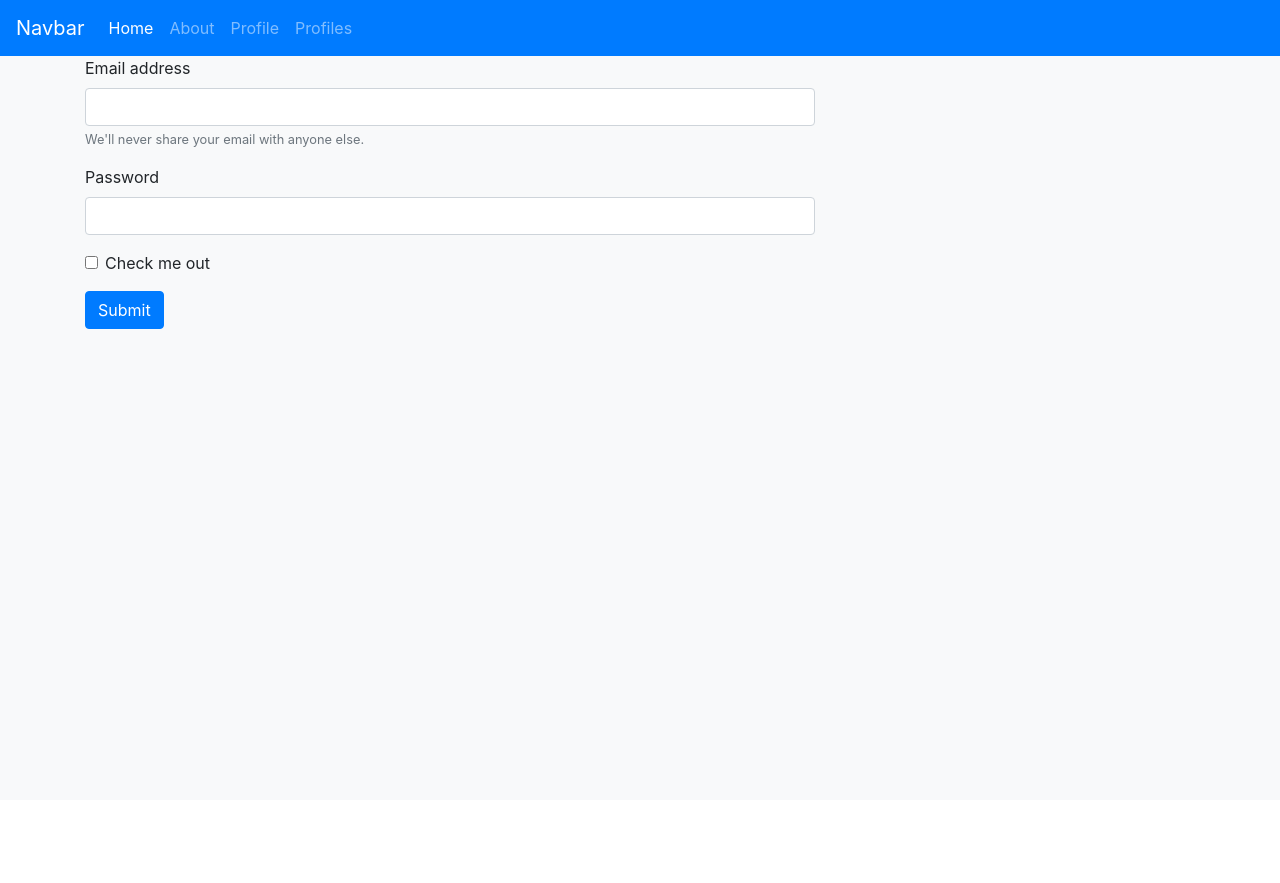
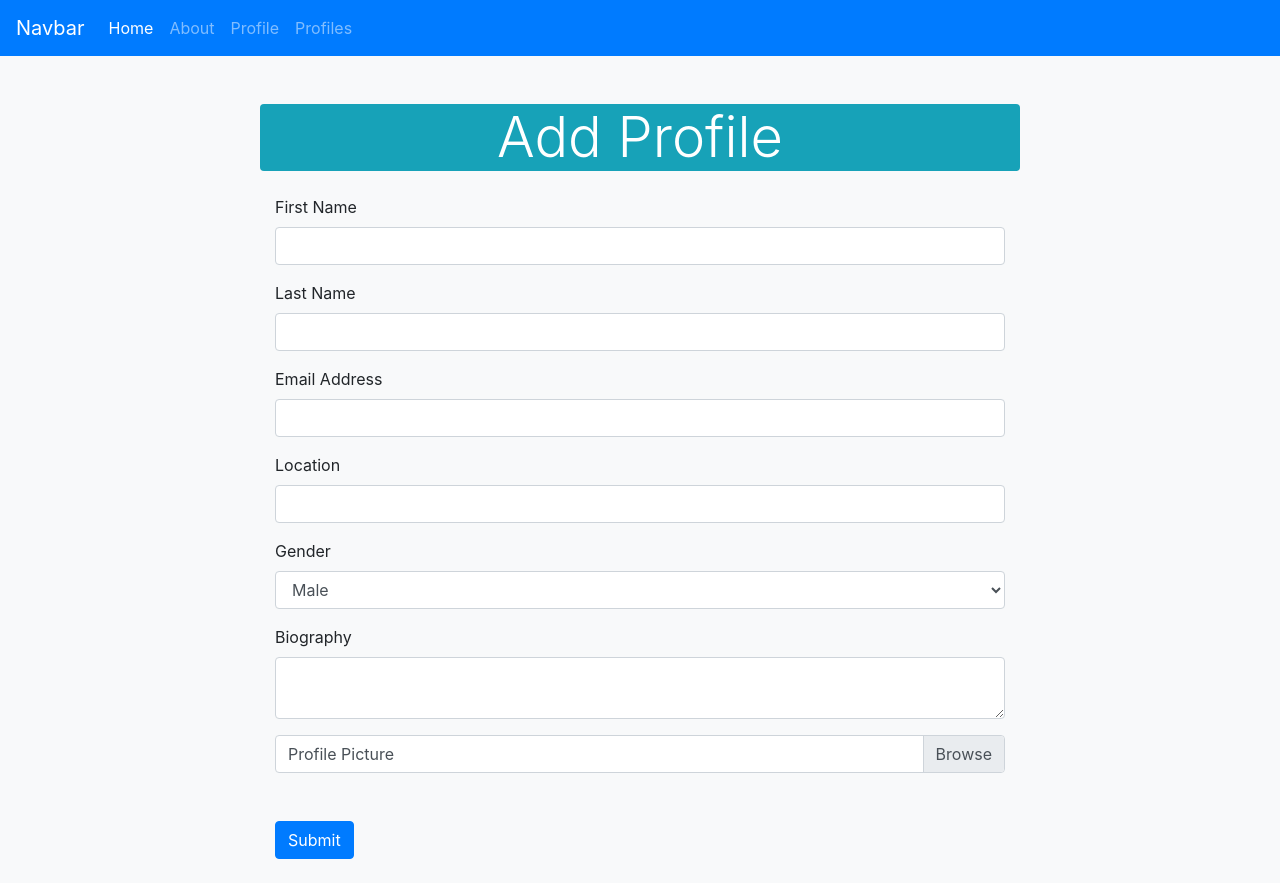
Before and after one commit to gill876/info3180-project1, a Flask app: page /profile in a window 1280 px wide. Before the commit the page ends 329 px from the top, so only its background shows below. Run offline with Flask 2, Linux system fonts and the light colour scheme; some libraries are stand-ins or nearby versions.

Commit message:
form partial complete

```diff
--- a/app/forms.py
+++ b/app/forms.py
@@ -8,9 +8,9 @@ class Profile(FlaskForm):
     lname = StringField('Last Name', validators=[DataRequired()])
     email = StringField('Email Address', validators=[DataRequired()])
     location = StringField('Location', validators=[DataRequired()])
-    gender = StringField('Gender', validators=[DataRequired()])
-    biography = StringField('Biography', validators=[DataRequired()])
-    profile_img = FileField('Photo', validators=[
+    gender = SelectField(u'Gender', choices=[('Male', 'Male'), ('Female', 'Female'), ('Other', 'Other')])
+    biography = TextAreaField('Biography', validators=[DataRequired()])
+    profile_img = FileField('Profile Picture', validators=[
         FileRequired(),
         FileAllowed(['jpg', 'png', 'jpeg', 'Images only!'])
     ])
--- a/app/templates/profile.html
+++ b/app/templates/profile.html
@@ -1,22 +1,51 @@
 {% extends "base.html" %}
 
 {% block main %}
-    <div class="row">
-        <div class="col-8">
-            <form>
+    <div class="row justify-content-center">
+        <div class="col-8 mt-5 bg-info rounded">
+            <div class="text-center display-4 font-weight-light text-white">Add Profile</div>
+        </div>
+    </div>
+    <div class="row justify-content-center">
+        <div class="col-8 my-4">
+            <form method="post" action="{{ url_for('profile') }}">
+
+                {{ form.csrf_token }}
                 <div class="form-group">
-                    <label for="exampleInputEmail1">Email address</label>
-                    <input type="email" class="form-control" id="exampleInputEmail1" aria-describedby="emailHelp">
-                    <small id="emailHelp" class="form-text text-muted">We'll never share your email with anyone else.</small>
+                    {{ form.fname.label }}
+                    {{ form.fname(class="form-control") }}
                 </div>
+
                 <div class="form-group">
-                    <label for="exampleInputPassword1">Password</label>
-                    <input type="password" class="form-control" id="exampleInputPassword1">
+                    {{ form.lname.label }}
+                    {{ form.lname(class="form-control") }}
                 </div>
-                <div class="form-group form-check">
-                    <input type="checkbox" class="form-check-input" id="exampleCheck1">
-                    <label class="form-check-label" for="exampleCheck1">Check me out</label>
+
+                <div class="form-group">
+                    {{ form.email.label }}
+                    {{ form.email(class="form-control") }}
                 </div>
+
+                <div class="form-group">
+                    {{ form.location.label }}
+                    {{ form.location(class="form-control") }}
+                </div>
+
+                <div class="form-group">
+                    {{ form.gender.label }}
+                    {{ form.gender(class="form-control") }}
+                </div>
+
+                <div class="form-group">
+                    {{ form.biography.label }}
+                    {{ form.biography(class="form-control") }}
+                </div>
+
+                <div class="custom-file mb-5">
+                    {{ form.profile_img.label(class="custom-file-label") }}
+                    {{ form.profile_img(class="custom-file-input") }}
+                </div>
+
                 <button type="submit" class="btn btn-primary">Submit</button>
             </form>
         </div>
--- a/app/views.py
+++ b/app/views.py
@@ -5,8 +5,11 @@ Werkzeug Documentation:  http://werkzeug.pocoo.org/documentation/
 This file creates your application.
 """
 
+import os
 from app import app
 from flask import render_template, request, redirect, url_for, flash
+from .forms import Profile
+from werkzeug.utils import secure_filename
 
 
 ###
@@ -18,10 +21,27 @@ def home():
     """Render website's home page."""
     return render_template('home.html')
 
-@app.route('/profile')
+@app.route('/profile', methods=['GET', 'POST'])
 def profile():
     """Render profile's page."""
-    return render_template('profile.html')
+    profile = Profile()
+    if request.method == 'POST' and profile.validate_on_submit():
+        fname = profile.fname.data
+        lname = profile.lname.data
+        email = profile.email.data
+        location = profile.gender.data
+        gender = profile.gender.data
+        biography = profile.biography.data
+        profile_img = profile.profile_img.data
+        filename = secure_filename(profile_img.filename)
+
+
+        # profile_img.save(os.path.join(
+        #     app.config['UPLOAD_FOLDER'], filename
+        # ))
+
+        flash('File Saved', 'success')
+    return render_template('profile.html', form=profile)
 
 
 ###
```
Also changed, not shown: app/__init__.py (+5 -4 lines).
